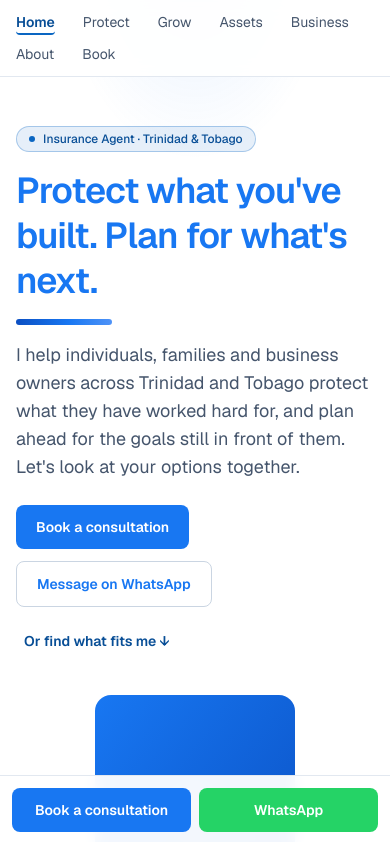
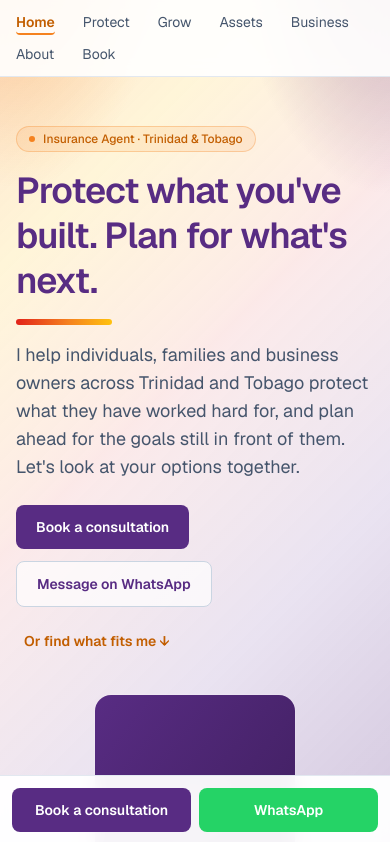
Before and after one commit to joansonltd-beep/gloc-site, a Next.js app: page / in a window 390 px wide. Shown: the top 842 px of the page. Built offline with nearby package versions, Linux system fonts and the light colour scheme; no server answers.

Commit message:
Restore previous purple/orange colour scheme; About photo inline with heading
Co-Authored-By: Claude Opus 4.8 <noreply@anthropic.com>

```diff
--- a/src/app/(site)/about/page.tsx
+++ b/src/app/(site)/about/page.tsx
@@ -17,19 +17,33 @@ export default async function AboutPage() {
 
   return (
     <div className="space-y-12">
-      <header className="max-w-2xl">
+      {/* Photo level/inline with the heading text. */}
+      <div className="grid items-center gap-8 md:grid-cols-[1fr_auto]">
+        <header>
           <p className="text-sm font-medium uppercase tracking-wide text-accent-dark">
             {settings.agentTagline}
           </p>
           <h1 className="mt-2 text-3xl font-semibold tracking-tight text-brand sm:text-4xl">
             Meet {settings.agentName}
           </h1>
-        <p className="mt-3 text-lg text-slate-600">
+          <p className="mt-3 max-w-xl text-lg text-slate-600">
             {settings.agentName} is {about.teaser}
           </p>
         </header>
 
-      <div className="grid gap-10 lg:grid-cols-[1.4fr_1fr] lg:items-start">
+        {settings.headshotUrl ? (
+          <div className="relative mx-auto aspect-[4/5] w-full max-w-[240px] overflow-hidden rounded-2xl ring-1 ring-slate-200 md:mx-0">
+            <Image
+              src={settings.headshotUrl}
+              alt={`${settings.agentName}, ${settings.agentTagline}`}
+              fill
+              sizes="(max-width: 768px) 240px, 240px"
+              className="object-cover"
+            />
+          </div>
+        ) : null}
+      </div>
+
       <div className="text-slate-700">
         <LearnMore>
           {story ? (
@@ -48,25 +62,12 @@ export default async function AboutPage() {
         </LearnMore>
       </div>
 
-        <aside className="space-y-8">
-          {settings.headshotUrl ? (
-            <div className="relative aspect-[4/5] w-full overflow-hidden rounded-2xl">
-              <Image
-                src={settings.headshotUrl}
-                alt={`${settings.agentName}, ${settings.agentTagline}`}
-                fill
-                sizes="(max-width: 1024px) 100vw, 360px"
-                className="object-cover"
-              />
-            </div>
-          ) : null}
-
+      <div className="max-w-2xl">
         <VideoEmbed
           fileUrl={about.videoFileUrl}
           url={about.videoUrl}
           title={`Intro from ${settings.agentName}`}
         />
-        </aside>
       </div>
     </div>
   );
--- a/src/app/globals.css
+++ b/src/app/globals.css
@@ -1,38 +1,51 @@
 @import "tailwindcss";
 
 /*
-  Professional blue palette (Facebook-style blue), deliberately away from the
-  navy/gold "AI" look. Restrained and trustworthy. Retune here in one place.
+  Palette anchored to the Guardian Group brand: deep purple wordmark plus the
+  warm red-orange-yellow swoosh. The logo itself is NOT displayed anywhere
+  (spec.md §12); we only borrow the colours. Retune here in one place.
 */
 @theme {
-  --color-brand: #1877f2;        /* primary blue */
-  --color-brand-dark: #0b4fc2;   /* deeper blue for gradients/hover */
-  --color-brand-light: #4f93f7;  /* lighter blue */
-  --color-accent: #0a66c2;       /* accent blue */
-  --color-accent-dark: #084e96;  /* accent for text on white */
-  --color-flame: #0b4fc2;        /* kept for the accent gradient (blue now) */
-  --color-sun: #4f93f7;          /* kept for the accent gradient (blue now) */
+  --color-brand: #582c83;        /* Guardian purple */
+  --color-brand-dark: #3c1d5a;
+  --color-brand-light: #7a4fa8;
+  --color-accent: #f5821f;       /* warm orange from the swoosh */
+  --color-accent-dark: #c25e00;  /* darker orange for text contrast on white */
+  --color-flame: #e2231a;        /* swoosh red */
+  --color-sun: #ffc20e;          /* swoosh yellow */
 
   --font-sans: var(--font-geist-sans);
   --font-mono: var(--font-geist-mono);
 }
 
-/* Calm, professional background: a single soft blue wash at the top, fading to
-   white. Subtle on purpose. */
+/* Bold, warm Caribbean wash: a confident purple + orange + gold sweep across the
+   top of every page, fixed behind the content. */
 body {
   font-family: var(--font-sans), Arial, Helvetica, sans-serif;
   background:
-    radial-gradient(60% 45% at 50% -8%, color-mix(in srgb, var(--color-brand) 12%, transparent), transparent 60%),
+    /* whole-viewport diagonal warm field so colour shows across every page */
+    linear-gradient(
+      135deg,
+      color-mix(in srgb, var(--color-accent) 24%, transparent) 0%,
+      color-mix(in srgb, var(--color-sun) 16%, transparent) 22%,
+      color-mix(in srgb, var(--color-flame) 10%, transparent) 45%,
+      color-mix(in srgb, var(--color-brand-light) 16%, transparent) 72%,
+      color-mix(in srgb, var(--color-brand) 26%, transparent) 100%
+    ),
+    /* bolder pools at the corners */
+    radial-gradient(70% 55% at 4% -8%, color-mix(in srgb, var(--color-accent) 38%, transparent), transparent 55%),
+    radial-gradient(75% 60% at 100% -10%, color-mix(in srgb, var(--color-brand) 46%, transparent), transparent 55%),
+    radial-gradient(70% 50% at 50% 112%, color-mix(in srgb, var(--color-flame) 24%, transparent), transparent 55%),
     #ffffff;
   background-attachment: fixed;
 }
 
-/* Reusable blue accent gradient (was the swoosh). */
+/* The Guardian swoosh as a reusable gradient (red -> orange -> yellow). */
 .bg-swoosh {
   background-image: linear-gradient(
     90deg,
-    var(--color-brand-dark),
-    var(--color-brand) 55%,
-    var(--color-brand-light)
+    var(--color-flame),
+    var(--color-accent) 55%,
+    var(--color-sun)
   );
 }
```
Lines whose indentation alone changed are shown as unchanged.
